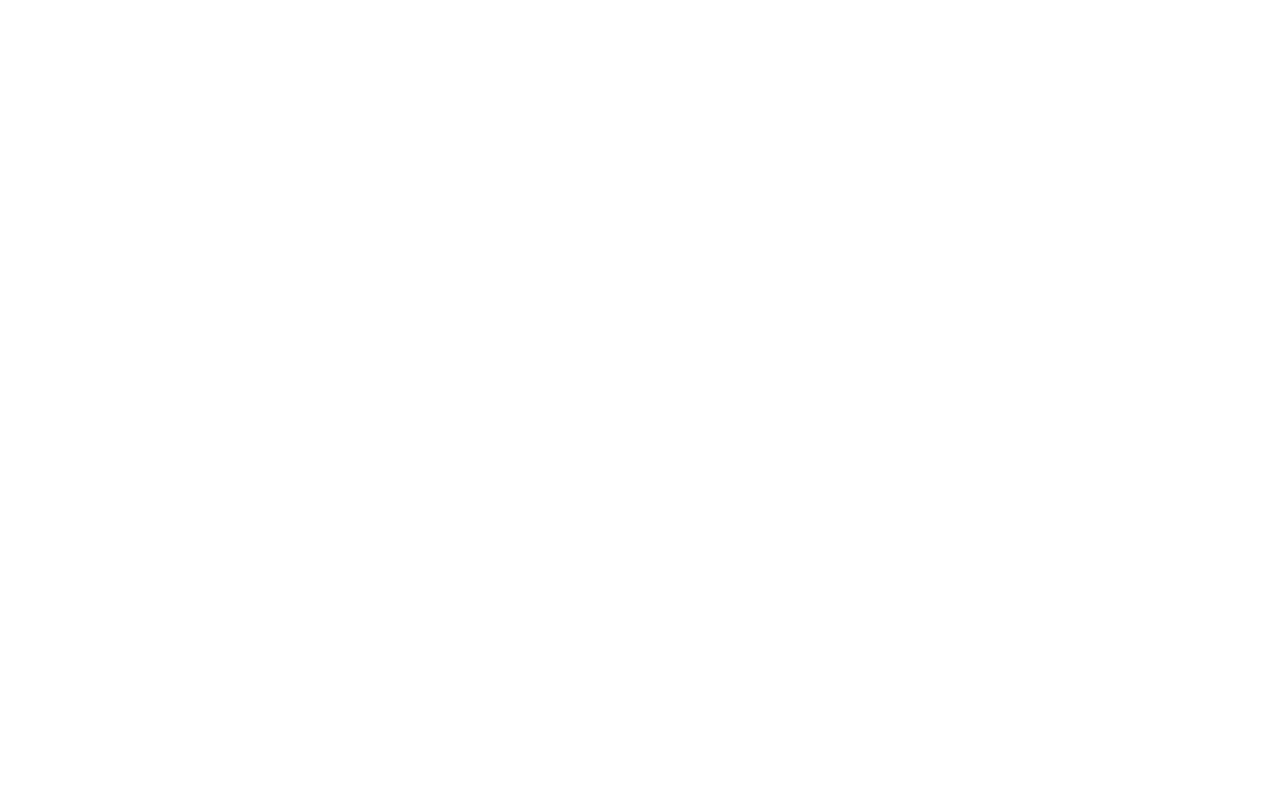
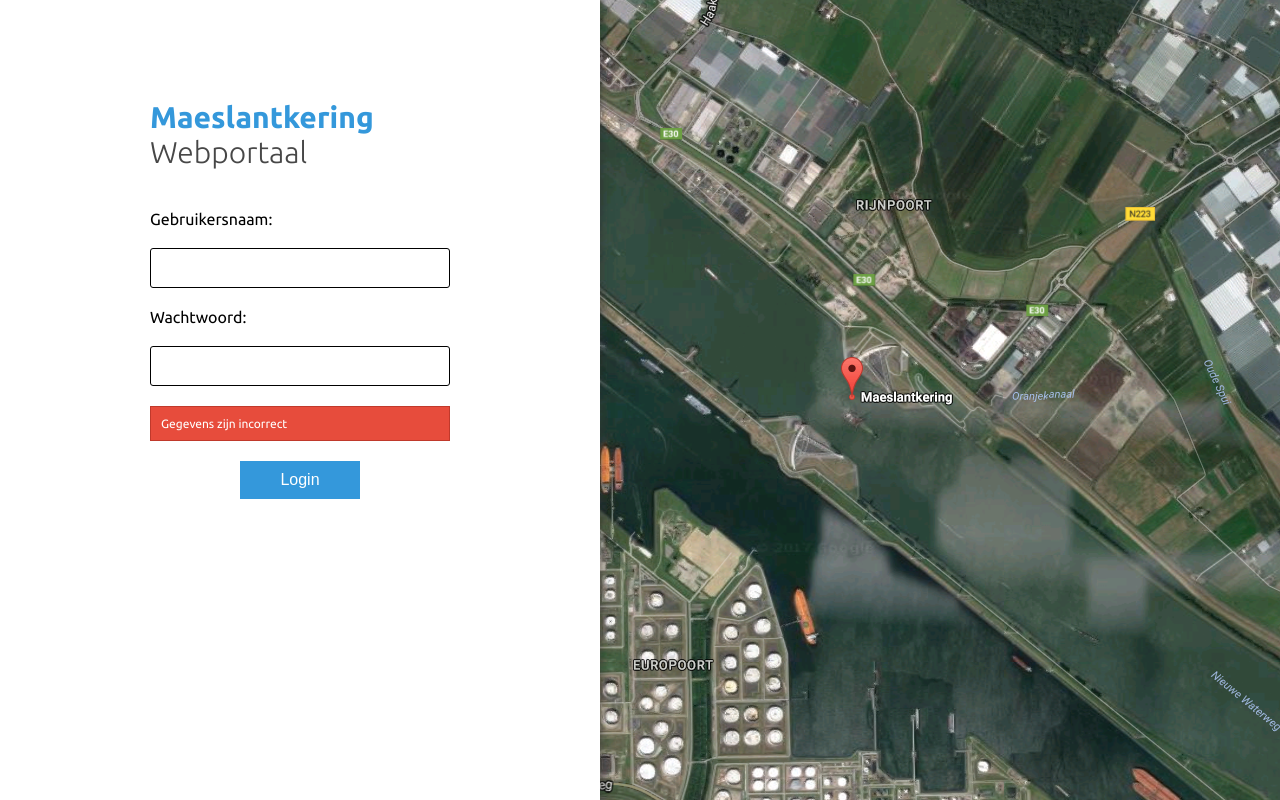
Before and after one commit to brilletjuh/idpmaeslantkering, a PHP site: page / in a window 1280 px wide. Before the commit the page is empty. Run offline with PHP 8.4, Linux system fonts and the light colour scheme.

Commit message:
Added styling login-page

```diff
--- a/web-portal/assets/css/style.css
+++ b/web-portal/assets/css/style.css
@@ -0,0 +1,102 @@
+/* Author: Matthias Krijgsman */
+
+@font-face {
+    font-family: Ubuntu-Regular;
+    src: url(../font/Ubuntu-Regular.ttf);
+}
+@font-face {
+    font-family: Ubuntu-Light;
+    src: url(../font/Ubuntu-Light.ttf);
+}
+@font-face {
+    font-family: Ubuntu-Bold;
+    src: url(../font/Ubuntu-Bold.ttf);
+}
+
+html, body{
+    display: block;
+    font-family: Ubuntu-Regular;
+    font-size: 16px;
+}
+
+body.login-wallpaper{
+    background-image: url('../img/wallpaper.png');
+    background-position: center;
+}
+
+div.login-container{
+    background-color: #fff;
+    width: 600px;
+    position: absolute;
+    top: 0;
+    left: -600px;
+    bottom: 0;
+    -webkit-box-shadow: 0px 0px 10px 0px rgba(50, 50, 50, 0.75);
+    -moz-box-shadow:    0px 0px 10px 0px rgba(50, 50, 50, 0.75);
+    box-shadow:         0px 0px 10px 0px rgba(50, 50, 50, 0.75);
+    -webkit-transition: left 1s ease-in-out;
+    -moz-transition: left 1s ease-in-out;
+    -ms-transition: left 1s ease-in-out;
+    -o-transition: left 1s ease-in-out;
+    transition: left 1s ease-in-out;
+}
+
+ul.login-elements{
+    list-style: none;
+    margin: 100px auto 0 auto;
+    width: 300px;
+    padding: 0;
+}
+
+ul.login-elements > li{
+    width: 100%;
+    margin-top: 20px;
+}
+
+ul.login-elements > li > input{
+    border: 1px solid black;
+    border-radius: 3px;
+    background-color: #fff;
+    padding: 10px;
+    font-size: 16px;
+    width: 100%;
+}
+
+ul.login-elements > li > button{
+    border: none;
+    font-size: 16px;
+    color: #fff;
+    background-color: #3498db;
+    padding: 10px 40px;
+    margin: auto;
+    display: block;
+    cursor: pointer;
+    -webkit-transition: background-color 0.3s ease-in-out;
+    -moz-transition: background-color 0.3s ease-in-out;
+    -ms-transition: background-color 0.3s ease-in-out;
+    -o-transition: background-color 0.3s ease-in-out;
+    transition: background-color 0.3s ease-in-out;
+}
+
+ul.login-elements > li > button:hover{
+    background-color: #2a75a7;
+}
+
+div.login-warning{
+    border: 1px solid #c0392b;
+    background-color: #e74c3c;
+    color: #fff;
+    font-family: Ubuntu-Regular;
+    font-size: 12px;
+    padding: 10px;
+}
+li.logo{
+    font-family: Ubuntu-Bold;
+    font-size: 30px;
+    color: #3498db;
+    padding-bottom: 20px;
+}
+li.logo > label{
+    font-family: Ubuntu-Light;
+    color: #474747;
+}
--- a/web-portal/assets/js/script.js
+++ b/web-portal/assets/js/script.js
@@ -0,0 +1,5 @@
+/* Author: Matthias Krijgsman */
+
+$(document).ready(function(){
+    $(".login-container").css('left', '0');
+});
--- a/web-portal/config.php
+++ b/web-portal/config.php
@@ -1,4 +1,6 @@
 <?php
+/* Author: Matthias Krijgsman */
+
 /* Database credentials */
 $database = '';
 $databaseName = '';
--- a/web-portal/dataController.php
+++ b/web-portal/dataController.php
@@ -1,4 +1,5 @@
 <?php
+/* Author: Matthias Krijgsman */
 
 class dataController {
 
--- a/web-portal/index.php
+++ b/web-portal/index.php
@@ -1,7 +1,5 @@
 <?php
-/**
- * Author: Matthias Krijgsman
- */
+/* Author: Matthias Krijgsman */
 require_once 'config.php';
 require_once 'sessionController.php';
 
@@ -14,9 +12,19 @@
         <link rel="stylesheet" href="assets/css/style.css">
     </head>
 
-    <body>
+    <body class="login-wallpaper">
         <div class="login-container">
-
+            <form action="#" method="post" >
+                <ul class="login-elements">
+                    <li class="logo">Maeslantkering <label>Webportaal</label></li>
+                    <li><label>Gebruikersnaam:</label></li>
+                    <li><input type="text" name="username" required></li>
+                    <li><label>Wachtwoord:</label></li>
+                    <li><input type="password" name="password" required></li>
+                    <li><div class="login-warning">Gegevens zijn incorrect</div></li>
+                    <li><button type="submit">Login</button></li>
+                </ul>
+            </form>
         </div>
     </body>
 
--- a/web-portal/sessionController.php
+++ b/web-portal/sessionController.php
@@ -1,4 +1,5 @@
 <?php
+/* Author: Matthias Krijgsman */
 
 class sessionController {
 
```
Also changed, not shown: web-portal/assets/img/wallpaper.png (added).
